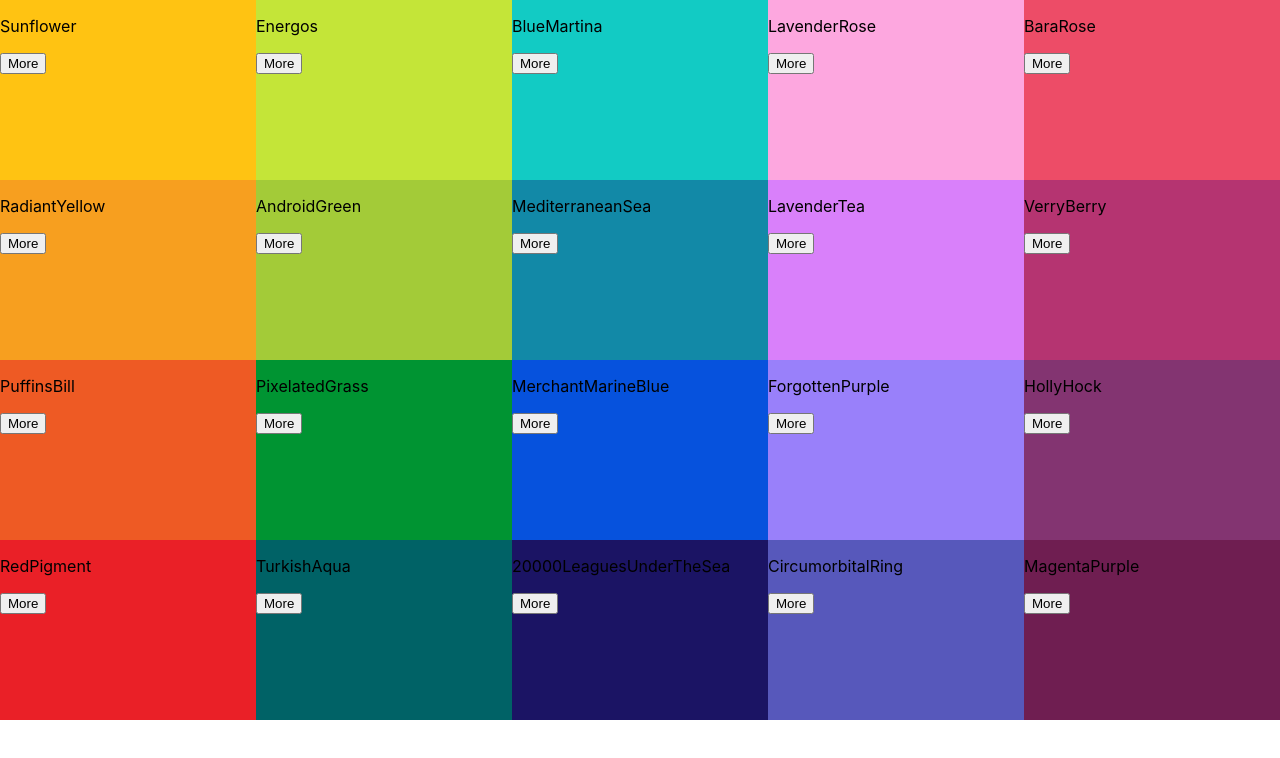
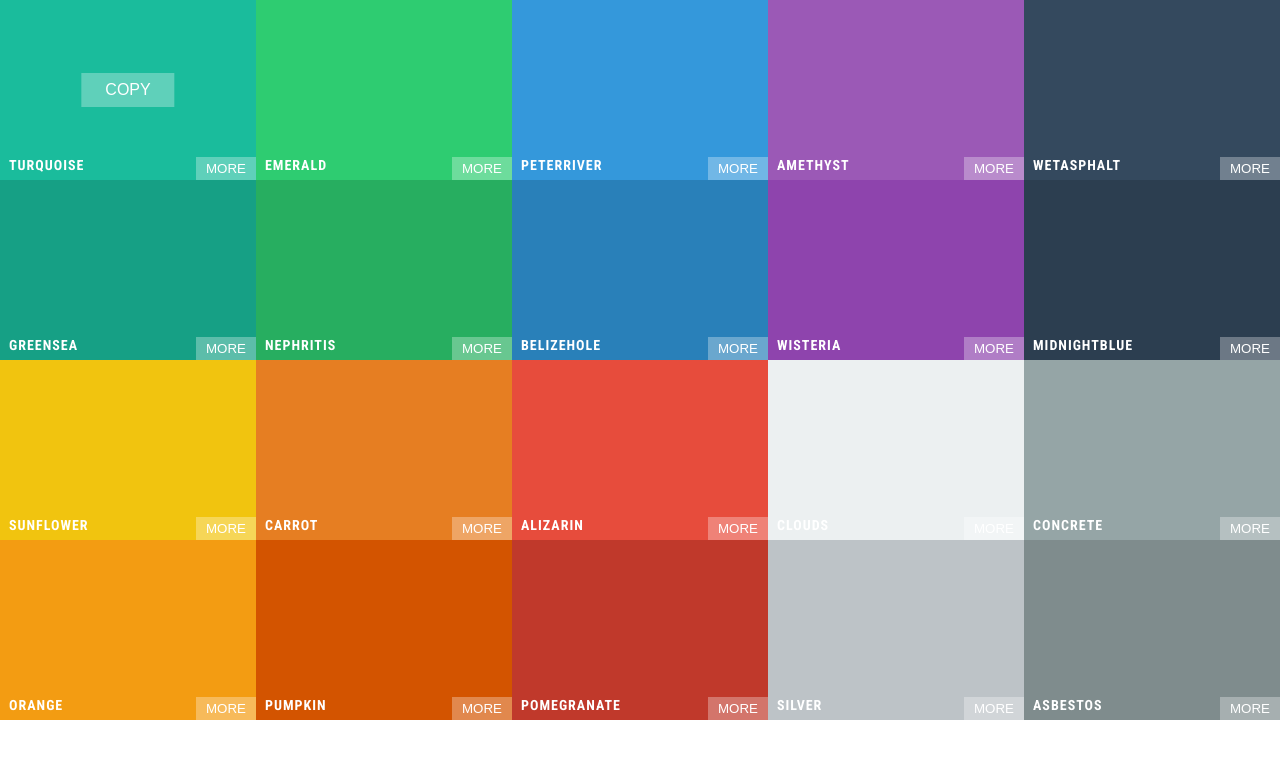
Before and after one commit to abubakrmuhammad/react-ui-colors, a React (Create React App) app: page / in a window 1280 px wide. Shown: the top 758 px of the page. Built offline with nearby package versions, Linux system fonts and the light colour scheme.

Commit message:
Styled ColorBox

```diff
--- a/public/index.html
+++ b/public/index.html
@@ -2,10 +2,18 @@
 <html lang="en">
   <head>
     <meta charset="utf-8" />
-    <link rel="shortcut icon" href="%PUBLIC_URL%/favicon.ico" />
+    <link
+      rel="shortcut icon"
+      href="https://emojipedia-us.s3.dualstack.us-west-1.amazonaws.com/thumbs/120/mozilla/36/artist-palette_1f3a8.png"
+    />
+    <link
+      href="https://fonts.googleapis.com/css?family=Roboto+Condensed:300,400,700"
+      rel="stylesheet"
+    />
+
     <meta name="viewport" content="width=device-width, initial-scale=1" />
     <meta name="description" content="Clone of Flat UI Colors" />
-    <title>React App</title>
+    <title>React Colors</title>
   </head>
   <body>
     <noscript>You need to enable JavaScript to run this app.</noscript>
--- a/src/App.js
+++ b/src/App.js
@@ -1,12 +1,11 @@
 import React from 'react';
-import './App.css';
 import Pallete from './components/Pallete';
 import palletes from './seedColors';
 
 function App() {
   return (
     <div className='App'>
-      <Pallete {...palletes[2]} />
+      <Pallete {...palletes[1]} />
     </div>
   );
 }
--- a/src/components/ColorBox.js
+++ b/src/components/ColorBox.js
@@ -1,12 +1,14 @@
 import React, { Component } from 'react';
-import './css/ColorBox.scss';
 
 class ColorBox extends Component {
   render() {
+    const { name, color } = this.props;
+
     return (
-      <div style={{ backgroundColor: this.props.color }} className='ColorBox'>
-        <p>{this.props.name}</p>
-        <button>More</button>
+      <div style={{ backgroundColor: color }} className='ColorBox'>
+        <button className='ColorBox__copy'>Copy</button>
+        <p className='ColorBox__name'>{name}</p>
+        <button className='ColorBox__more'>More</button>
       </div>
     );
   }
--- a/src/components/Pallete.js
+++ b/src/components/Pallete.js
@@ -1,6 +1,6 @@
 import React, { Component } from 'react';
 import ColorBox from './ColorBox';
-import './css/Pallete.scss';
+
 
 class Pallete extends Component {
   render() {
--- a/src/components/css/ColorBox.scss
+++ /dev/null
@@ -1,8 +0,0 @@
-.ColorBox {
-  display: inline-block;
-  position: relative;
-  width: 20%;
-  height: 25%;
-  margin: 0 auto;
-  cursor: pointer;
-}
--- a/src/components/css/Pallete.scss
+++ /dev/null
@@ -1,7 +0,0 @@
-.Pallete {
-  height: 100vh;
-
-  &__colors {
-    height: 90%;
-  }
-}
--- a/src/index.js
+++ b/src/index.js
@@ -1,5 +1,6 @@
 import React from 'react';
 import ReactDOM from 'react-dom';
 import App from './App';
+import './scss/main.scss';
 
 ReactDOM.render(<App />, document.getElementById('root'));
--- /dev/null
+++ b/src/scss/_ColorBox.scss
@@ -0,0 +1,48 @@
+.ColorBox {
+  position: relative;
+  cursor: pointer;
+
+  & > * {
+    position: absolute;
+    outline: none;
+    color: #fff;
+    border: none;
+    text-transform: uppercase;
+    cursor: pointer;
+  }
+
+  &__copy {
+    position: absolute;
+    top: 50%;
+    left: 50%;
+    transform: translate(-50%, -50%);
+    background-color: rgba(#fff, 0.3);
+    padding: 8px 24px;
+    font-size: 1rem;
+    text-align: center;
+    visibility: hidden;
+    opacity: 0;
+    transition: all 0.3s;
+  }
+
+  &:hover &__copy {
+    visibility: visible;
+    opacity: 1;
+  }
+
+  &__name {
+    bottom: 7px;
+    left: 9px;
+    font-size: 14px;
+    letter-spacing: 1px;
+    font-weight: 700;
+  }
+
+  &__more {
+    bottom: 0;
+    right: 0;
+    background-color: rgba(#fff, 0.3);
+    text-align: center;
+    padding: 4px 10px;
+  }
+}
--- /dev/null
+++ b/src/scss/_Pallete.scss
@@ -0,0 +1,10 @@
+.Pallete {
+  height: 100vh;
+
+  &__colors {
+    height: 90%;
+    display: grid;
+    grid-template-columns: repeat(5, 1fr);
+    grid-template-rows: repeat(4, 1fr);
+  }
+}
--- a/src/App.css
+++ b/src/scss/_base.scss
@@ -1,13 +1,16 @@
+*,
+*::before,
+*::after {
+  margin: 0;
+  padding: 0;
+  box-sizing: border-box;
+}
+
 body {
-  margin: 0;
   font-family: -apple-system, BlinkMacSystemFont, 'Segoe UI', 'Roboto', 'Oxygen',
     'Ubuntu', 'Cantarell', 'Fira Sans', 'Droid Sans', 'Helvetica Neue',
     sans-serif;
   -webkit-font-smoothing: antialiased;
   -moz-osx-font-smoothing: grayscale;
+  font-family: 'Roboto Condensed', sans-serif;
 }
-
-code {
-  font-family: source-code-pro, Menlo, Monaco, Consolas, 'Courier New',
-    monospace;
-}
--- /dev/null
+++ b/src/scss/main.scss
@@ -0,0 +1,3 @@
+@import 'base';
+@import 'ColorBox';
+@import 'Pallete';
```
Also changed, not shown: 1 other file (tests, documents, lock files or other folders).
